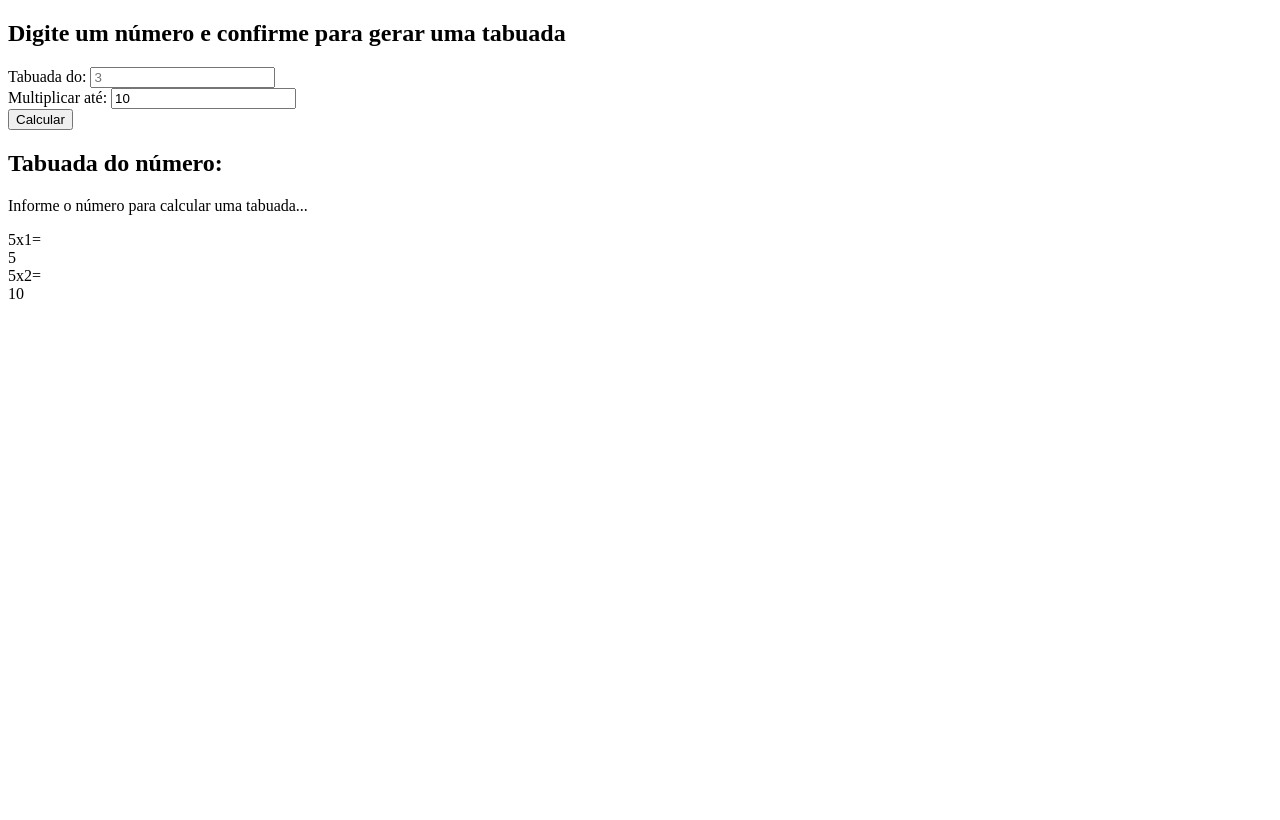
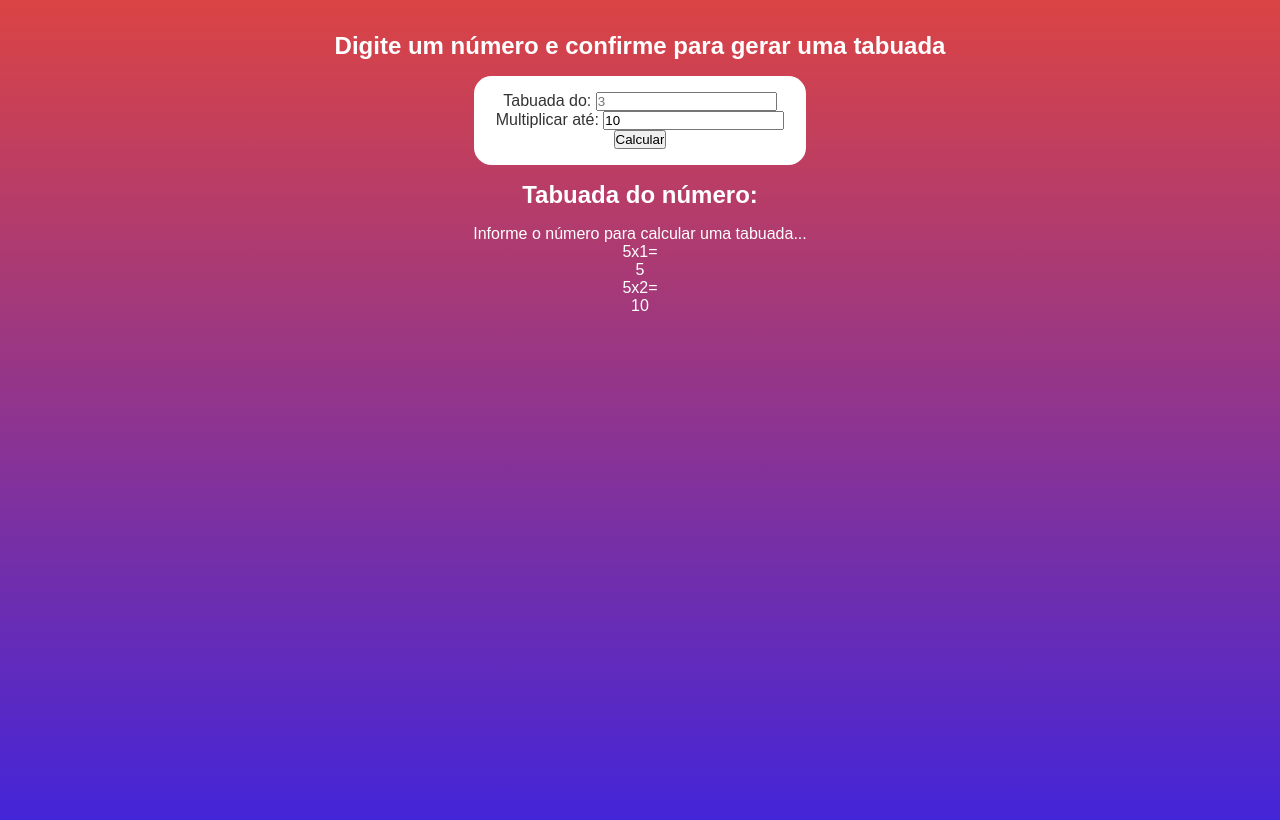
Before and after one commit to jonatasthome07/Tabuada-JS, a plain HTML site: page index.html in a window 1280 px wide. Drawn offline with Linux system fonts and the light colour scheme.

Commit message:
Initializing CSS - Body and Form section

```diff
--- a/css/styles.css
+++ b/css/styles.css
@@ -0,0 +1,31 @@
+*{
+    margin: 0;
+    padding: 0;
+    font-family: Arial, Helvetica, sans-serif;
+}
+
+body{
+    text-align: center;
+    padding: 2rem;
+    min-height: 100vh;
+    background-image: linear-gradient(to bottom, #DB4444 0%, #3F24DD 98%);
+    color: #fff;
+}
+
+h2{
+    margin-bottom: 1rem;
+}
+
+#multiplication-form{
+    display: flex;
+    justify-content: center;
+    align-items: center;
+    flex-wrap: wrap;
+    max-width: 300px;
+    margin: 1rem auto;
+    padding: 1rem;
+    background-color: #fff;
+    border-radius: 1.1rem;
+    color: #333;
+
+}
```
Also changed, not shown: index.html (+1 -0 lines).
